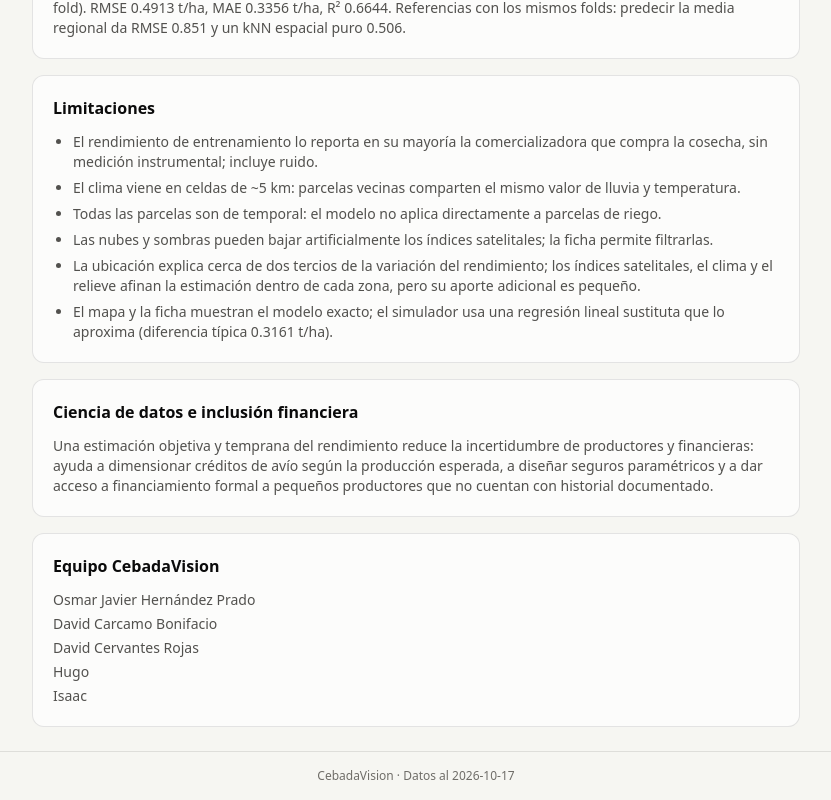
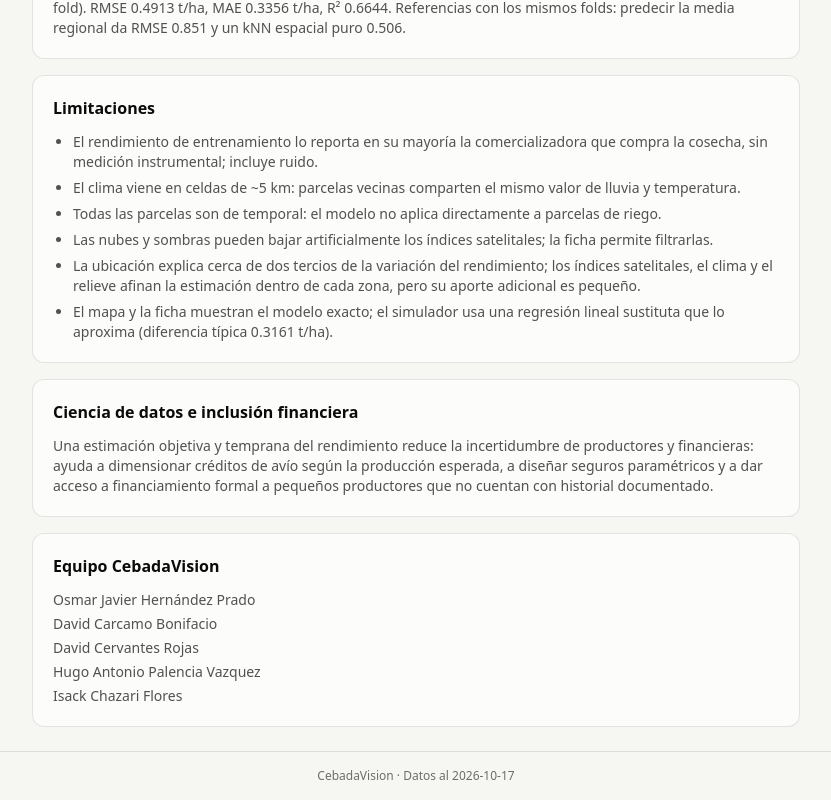
Before and after one commit to David54s/agrocebada-pagina, a React (Vite) app: page /#/acerca in a window 1280 px wide. Shown: the part 752-1552 px from the top of the page, without its empty margins (224-1055 px from the left). Built offline with nearby package versions, Linux system fonts and the light colour scheme.

Commit message:
fix(names): Nombres completos de todos los integrantes

```diff
--- a/src/pages/Acerca.tsx
+++ b/src/pages/Acerca.tsx
@@ -77,9 +77,8 @@ export default function Acerca() {
           <li>Osmar Javier Hernández Prado</li>
           <li>David Carcamo Bonifacio</li>
           <li>David Cervantes Rojas</li>
-          {/* TODO: completar apellidos de Hugo e Isaac antes del despliegue final */}
-          <li>Hugo</li>
-          <li>Isaac</li>
+          <li>Hugo Antonio Palencia Vazquez</li>
+          <li>Isack Chazari Flores</li>
         </ul>
       </Card>
     </div>
```
